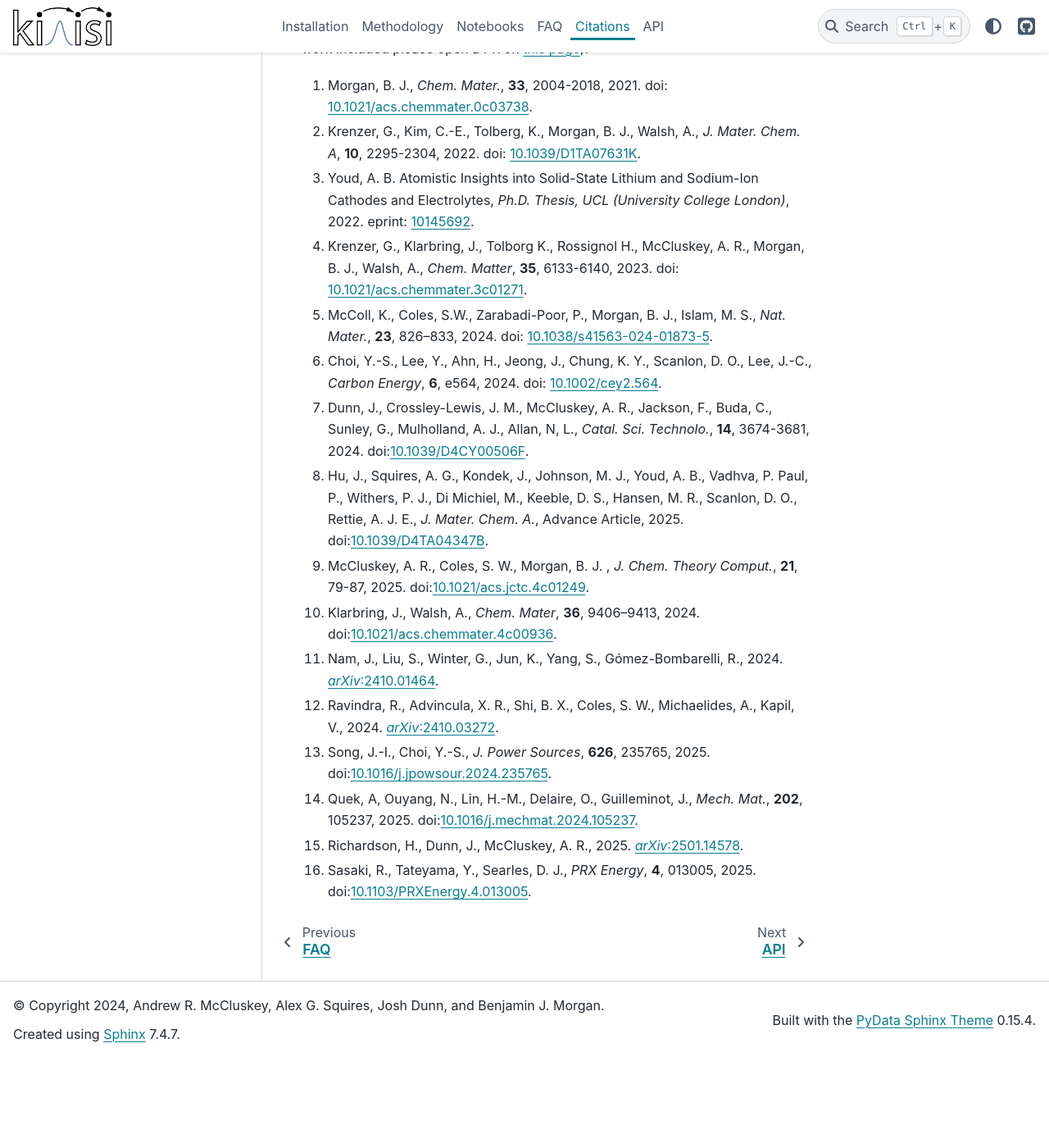
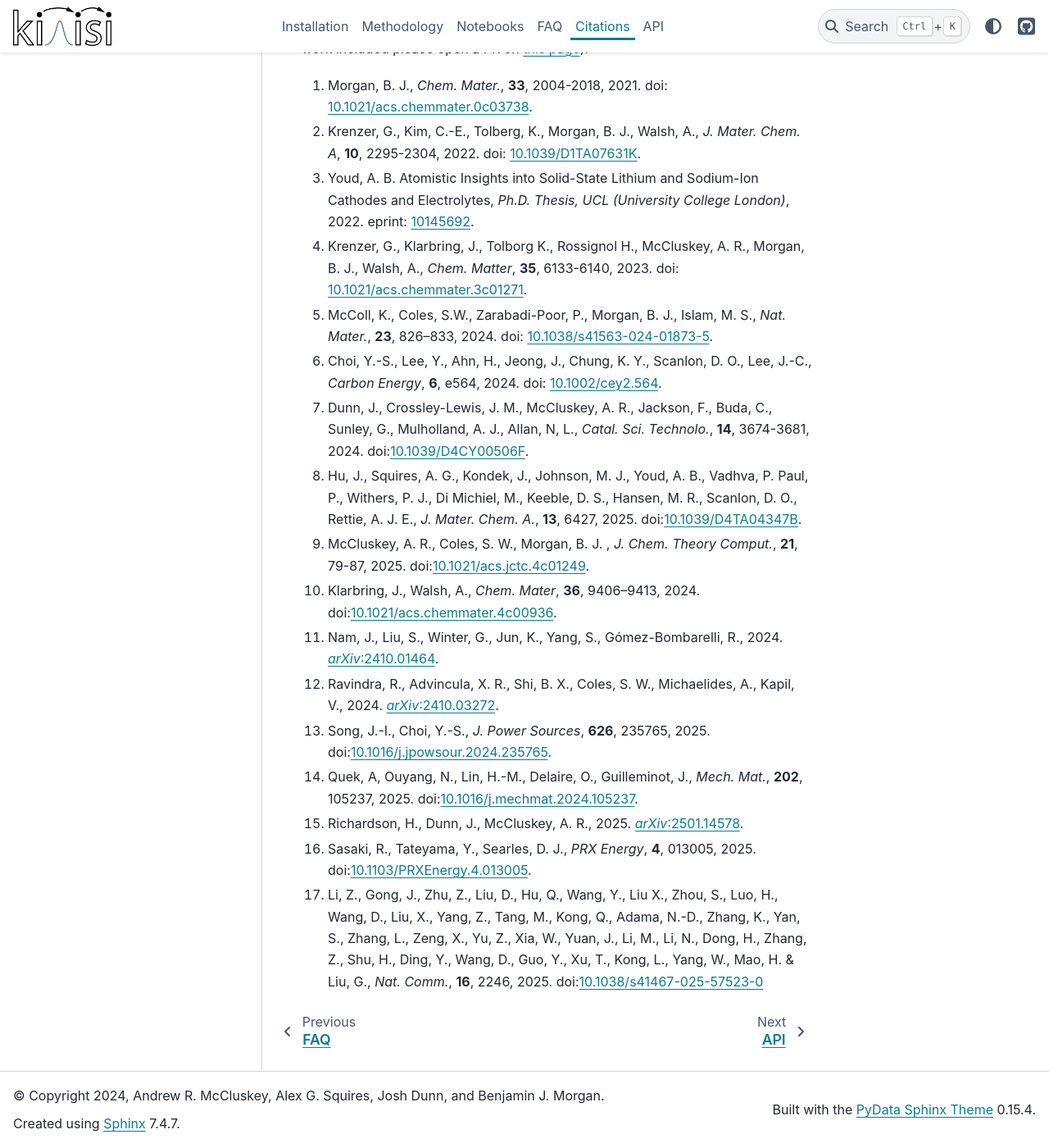
Before and after one commit to bjmorgan/kinisi, a Sphinx documentation site: the page built from docs/source/papers.md, in a window 1280 px wide and 1400 px high, scrolled down 190 px. Shown: the whole window at 82% size. Built offline with Sphinx 7.4.7 and the PyData theme 0.15.4, drawn with Linux system fonts in a browser that asks for light colours; before the commit the page ends 1480 px from its top, so only the background shows below that.

Commit message:
Update papers.md

```diff
--- a/docs/source/papers.md
+++ b/docs/source/papers.md
@@ -9,7 +9,7 @@ Here we will try and list publications that have used `kinisi` (if you would lik
 5. McColl, K., Coles, S.W., Zarabadi-Poor, P., Morgan, B. J., Islam, M. S., *Nat. Mater.*, **23**, 826–833, 2024. doi: [10.1038/s41563-024-01873-5](https://doi.org/10.1038/s41563-024-01873-5).
 6. Choi, Y.-S., Lee, Y., Ahn, H., Jeong, J., Chung, K. Y., Scanlon, D. O., Lee, J.-C., *Carbon Energy*, **6**, e564, 2024. doi: [10.1002/cey2.564](https://doi.org/10.1002/cey2.564).
 7. Dunn, J., Crossley-Lewis, J. M., McCluskey, A. R., Jackson, F., Buda, C., Sunley, G., Mulholland, A. J., Allan, N, L., *Catal. Sci. Technolo.*, **14**, 3674-3681, 2024. doi:[10.1039/D4CY00506F](https://doi.org/10.1039/D4CY00506F).
-8. Hu, J., Squires, A. G., Kondek, J., Johnson, M. J., Youd, A. B., Vadhva, P. Paul, P., Withers, P. J., Di Michiel, M., Keeble, D. S., Hansen, M. R., Scanlon, D. O., Rettie, A. J. E., *J. Mater. Chem. A.*, Advance Article, 2025. doi:[10.1039/D4TA04347B](https://doi.org/10.1039/D4TA04347B).
+8. Hu, J., Squires, A. G., Kondek, J., Johnson, M. J., Youd, A. B., Vadhva, P. Paul, P., Withers, P. J., Di Michiel, M., Keeble, D. S., Hansen, M. R., Scanlon, D. O., Rettie, A. J. E., *J. Mater. Chem. A.*, **13**, 6427, 2025. doi:[10.1039/D4TA04347B](https://doi.org/10.1039/D4TA04347B).
 9. McCluskey, A. R., Coles, S. W., Morgan, B. J. , *J. Chem. Theory Comput.*, **21**, 79-87, 2025. doi:[10.1021/acs.jctc.4c01249](https://doi.org/10.1021/acs.jctc.4c01249).
 10. Klarbring, J., Walsh, A., *Chem. Mater*, **36**, 9406–9413, 2024. doi:[10.1021/acs.chemmater.4c00936](https://doi.org/10.1021/acs.chemmater.4c00936).
 11. Nam, J., Liu, S., Winter, G., Jun, K., Yang, S., Gómez-Bombarelli, R., 2024. [*arXiv*:2410.01464](https://arxiv.org/abs/2410.01464).
@@ -18,3 +18,4 @@ Here we will try and list publications that have used `kinisi` (if you would lik
 14. Quek, A, Ouyang, N., Lin, H.-M., Delaire, O., Guilleminot, J., *Mech. Mat.*, **202**, 105237, 2025. doi:[10.1016/j.mechmat.2024.105237](https://doi.org/10.1016/j.mechmat.2024.105237).
 15. Richardson, H., Dunn, J., McCluskey, A. R., 2025. [*arXiv*:2501.14578](https://arxiv.org/abs/2501.14578).
 16. Sasaki, R., Tateyama, Y., Searles, D. J., *PRX Energy*, **4**, 013005, 2025. doi:[10.1103/PRXEnergy.4.013005](https://doi.org/10.1103/PRXEnergy.4.013005).
+17. Li, Z., Gong, J., Zhu, Z., Liu, D., Hu, Q., Wang, Y., Liu X., Zhou, S., Luo, H., Wang, D., Liu, X., Yang, Z., Tang, M., Kong, Q., Adama, N.-D., Zhang, K., Yan, S., Zhang, L., Zeng, X., Yu, Z., Xia, W., Yuan, J., Li, M., Li, N., Dong, H., Zhang, Z., Shu, H., Ding, Y., Wang, D., Guo, Y., Xu, T., Kong, L., Yang, W., Mao, H. & Liu, G., *Nat. Comm.*, **16**, 2246, 2025. doi:[10.1038/s41467-025-57523-0](https://doi.org/10.1038/s41467-025-57523-0)
```
